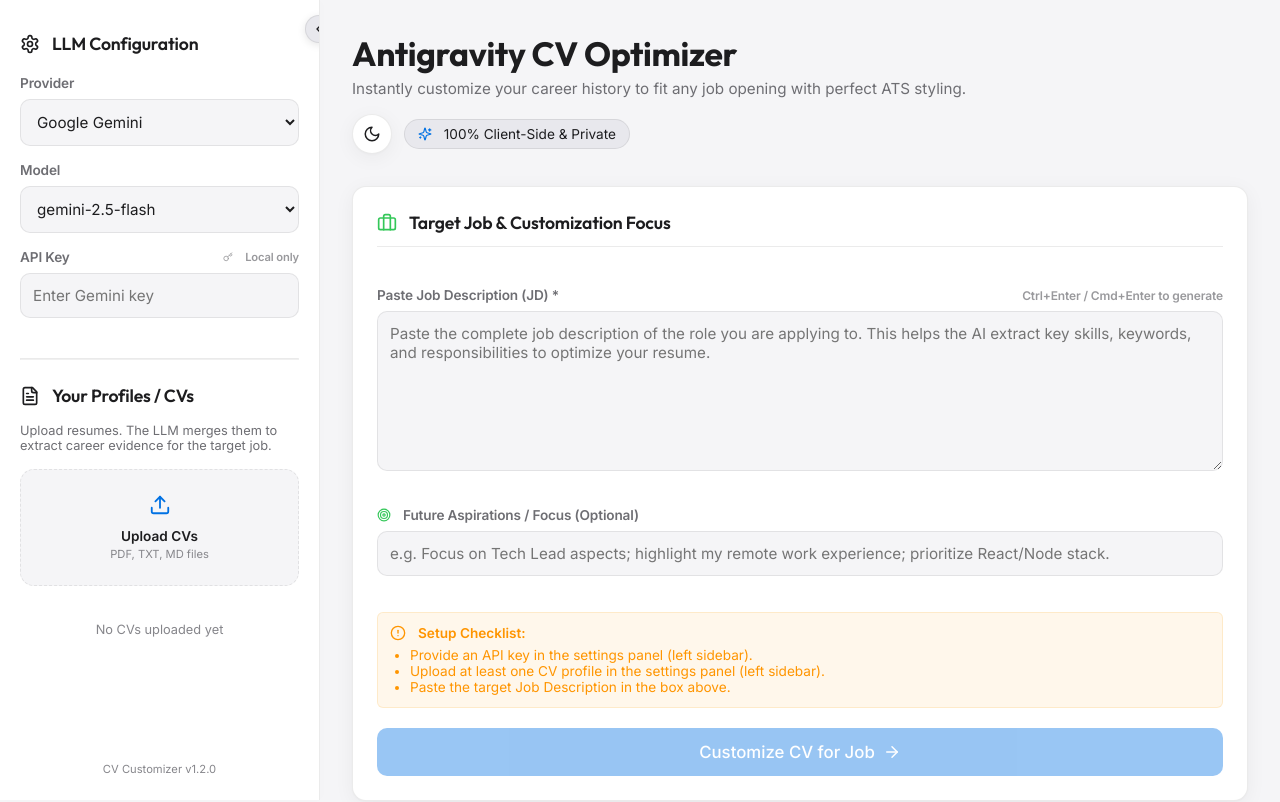
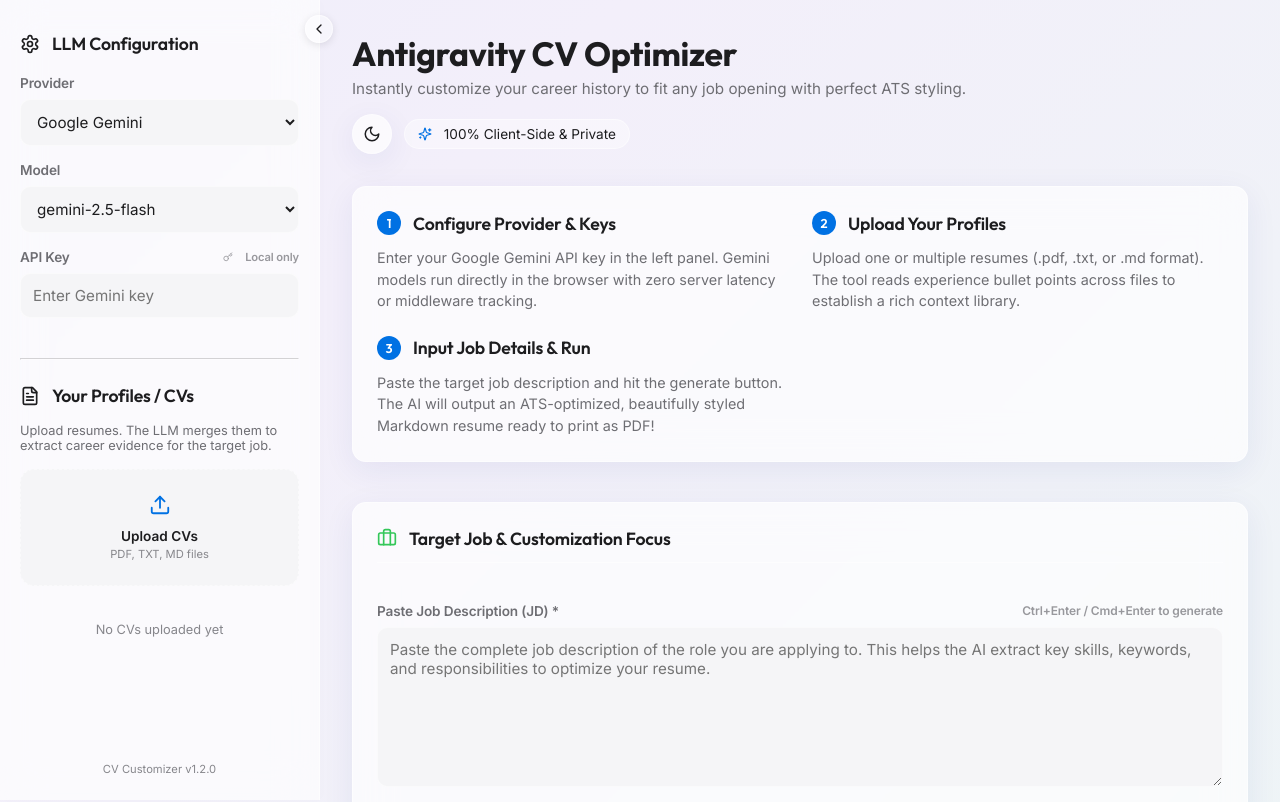
Before and after one commit to vineetsansare/ai-cv-optimizer, a React (Vite) app: page / in a window 1280 px wide. Shown: the top 802 px of the page. Built offline with nearby package versions, Linux system fonts and the light colour scheme.

Commit message:
feat: iOS 26 glassmorphism UI, precise PDF resume formatting, and architecture diagram

```diff
--- a/src/App.tsx
+++ b/src/App.tsx
@@ -232,6 +232,40 @@ function App() {
           </div>
         )}
 
+        {!generating && !result && (
+          <div className="glass-card" style={{ display: 'grid', gridTemplateColumns: 'repeat(auto-fit, minmax(280px, 1fr))', gap: '1.5rem', marginBottom: '0.5rem' }}>
+            <div>
+              <h3 className="flex-row-gap" style={{ marginBottom: '0.75rem' }}>
+                <span style={{ display: 'inline-flex', alignItems: 'center', justifyContent: 'center', width: '24px', height: '24px', borderRadius: '50%', background: 'var(--accent-primary)', fontSize: '0.8rem', color: '#ffffff' }}>1</span>
+                Configure Provider & Keys
+              </h3>
+              <p style={{ fontSize: '0.9rem', color: 'var(--text-secondary)', lineHeight: 1.5 }}>
+                Enter your Google Gemini API key in the left panel. Gemini models run directly in the browser with zero server latency or middleware tracking.
+              </p>
+            </div>
+
+            <div>
+              <h3 className="flex-row-gap" style={{ marginBottom: '0.75rem' }}>
+                <span style={{ display: 'inline-flex', alignItems: 'center', justifyContent: 'center', width: '24px', height: '24px', borderRadius: '50%', background: 'var(--accent-primary)', fontSize: '0.8rem', color: '#ffffff' }}>2</span>
+                Upload Your Profiles
+              </h3>
+              <p style={{ fontSize: '0.9rem', color: 'var(--text-secondary)', lineHeight: 1.5 }}>
+                Upload one or multiple resumes (.pdf, .txt, or .md format). The tool reads experience bullet points across files to establish a rich context library.
+              </p>
+            </div>
+
+            <div>
+              <h3 className="flex-row-gap" style={{ marginBottom: '0.75rem' }}>
+                <span style={{ display: 'inline-flex', alignItems: 'center', justifyContent: 'center', width: '24px', height: '24px', borderRadius: '50%', background: 'var(--accent-primary)', fontSize: '0.8rem', color: '#ffffff' }}>3</span>
+                Input Job Details & Run
+              </h3>
+              <p style={{ fontSize: '0.9rem', color: 'var(--text-secondary)', lineHeight: 1.5 }}>
+                Paste the target job description and hit the generate button. The AI will output an ATS-optimized, beautifully styled Markdown resume ready to print as PDF!
+              </p>
+            </div>
+          </div>
+        )}
+
         <JobInput
           jobDescription={jobDescription}
           onChangeJobDescription={setJobDescription}
@@ -263,40 +297,6 @@ function App() {
             onUpdateMarkdown={handleUpdateMarkdown}
           />
         )}
-
-        {!generating && !result && (
-          <div className="glass-card" style={{ display: 'grid', gridTemplateColumns: 'repeat(auto-fit, minmax(280px, 1fr))', gap: '1.5rem', marginTop: '0.5rem' }}>
-            <div>
-              <h3 className="flex-row-gap" style={{ marginBottom: '0.75rem' }}>
-                <span style={{ display: 'inline-flex', alignItems: 'center', justifyContent: 'center', width: '24px', height: '24px', borderRadius: '50%', background: 'var(--accent-primary)', fontSize: '0.8rem', color: '#ffffff' }}>1</span>
-                Configure Provider & Keys
-              </h3>
-              <p style={{ fontSize: '0.9rem', color: 'var(--text-secondary)', lineHeight: 1.5 }}>
-                Enter your Google Gemini API key in the left panel. Gemini models run directly in the browser with zero server latency or middleware tracking.
-              </p>
-            </div>
-
-            <div>
-              <h3 className="flex-row-gap" style={{ marginBottom: '0.75rem' }}>
-                <span style={{ display: 'inline-flex', alignItems: 'center', justifyContent: 'center', width: '24px', height: '24px', borderRadius: '50%', background: 'var(--accent-primary)', fontSize: '0.8rem', color: '#ffffff' }}>2</span>
-                Upload Your Profiles
-              </h3>
-              <p style={{ fontSize: '0.9rem', color: 'var(--text-secondary)', lineHeight: 1.5 }}>
-                Upload one or multiple resumes (.pdf, .txt, or .md format). The tool reads experience bullet points across files to establish a rich context library.
-              </p>
-            </div>
-
-            <div>
-              <h3 className="flex-row-gap" style={{ marginBottom: '0.75rem' }}>
-                <span style={{ display: 'inline-flex', alignItems: 'center', justifyContent: 'center', width: '24px', height: '24px', borderRadius: '50%', background: 'var(--accent-primary)', fontSize: '0.8rem', color: '#ffffff' }}>3</span>
-                Input Job Details & Run
-              </h3>
-              <p style={{ fontSize: '0.9rem', color: 'var(--text-secondary)', lineHeight: 1.5 }}>
-                Paste the target job description and hit the generate button. The AI will output an ATS-optimized, beautifully styled Markdown resume ready to print as PDF!
-              </p>
-            </div>
-          </div>
-        )}
       </main>
     </div>
   );
--- a/src/components/SettingsPanel.tsx
+++ b/src/components/SettingsPanel.tsx
@@ -111,8 +111,9 @@ export const SettingsPanel: React.FC<SettingsPanelProps> = ({
         {collapsed ? <ChevronRight size={16} /> : <ChevronLeft size={16} />}
       </button>
 
-      {/* COLLAPSED VIEW (Icon-Only Mode) */}
-      {collapsed ? (
+      <div className="sidebar-scroll-area">
+        {/* COLLAPSED VIEW (Icon-Only Mode) */}
+        {collapsed ? (
         <div className="collapsed-icon-only" style={{ display: 'flex', flexDirection: 'column', gap: '2rem', marginTop: '2.5rem', alignItems: 'center' }}>
           <div title="LLM Configurations" className="flex-row-gap" style={{ cursor: 'pointer', position: 'relative' }} onClick={onToggleCollapse}>
             <Settings size={24} className="text-accent-primary" />
@@ -284,7 +285,8 @@ export const SettingsPanel: React.FC<SettingsPanelProps> = ({
             CV Customizer v1.2.0
           </div>
         </div>
-      )}
+        )}
+      </div>
     </aside>
   );
 };
--- a/src/index.css
+++ b/src/index.css
@@ -2,14 +2,14 @@
 @import url('https://fonts.googleapis.com/css2?family=Inter:wght@300;400;500;600;700&family=Outfit:wght@400;500;600;700;800&family=Fira+Code:wght@400;500&display=swap');
 
 :root {
-  /* Apple-Inspired Light Mode (Default) */
+  /* Apple-Inspired Light Mode (Liquid Glass) */
   --bg-primary: #f5f5f7;
-  --bg-secondary: #ffffff;
-  --bg-tertiary: #e8e8ed;
+  --bg-secondary: rgba(255, 255, 255, 0.65);
+  --bg-tertiary: rgba(255, 255, 255, 0.4);
 
-  --card-bg: #ffffff;
-  --card-border: rgba(0, 0, 0, 0.08);
-  --card-shadow: 0 4px 20px rgba(0, 0, 0, 0.05), 0 1px 2px rgba(0, 0, 0, 0.02);
+  --card-bg: rgba(255, 255, 255, 0.65);
+  --card-border: rgba(255, 255, 255, 0.5);
+  --card-shadow: 0 8px 32px 0 rgba(31, 38, 135, 0.07);
 
   --text-primary: #1d1d1f;
   --text-secondary: #6e6e73;
@@ -45,12 +45,12 @@
 /* Dark Mode Overrides */
 .dark-theme {
   --bg-primary: #0b0f19;
-  --bg-secondary: #111827;
-  --bg-tertiary: #1f2937;
+  --bg-secondary: rgba(17, 24, 39, 0.6);
+  --bg-tertiary: rgba(31, 41, 55, 0.5);
 
-  --card-bg: rgba(17, 24, 39, 0.7);
-  --card-border: rgba(255, 255, 255, 0.08);
-  --card-shadow: 0 10px 15px -3px rgba(0, 0, 0, 0.1), 0 4px 6px -2px rgba(0, 0, 0, 0.05);
+  --card-bg: rgba(17, 24, 39, 0.6);
+  --card-border: rgba(255, 255, 255, 0.1);
+  --card-shadow: 0 8px 32px 0 rgba(0, 0, 0, 0.3);
 
   --text-primary: #f3f4f6;
   --text-secondary: #9ca3af;
@@ -80,6 +80,21 @@ body {
   min-height: 100vh;
   overflow-x: hidden;
   background: var(--bg-primary);
+  /* Liquid glass background gradient */
+  background: linear-gradient(135deg, rgba(200, 220, 255, 0.4), rgba(240, 230, 255, 0.4), rgba(220, 250, 240, 0.4));
+  background-size: 200% 200%;
+  animation: liquidBg 15s ease infinite;
+}
+
+.dark-theme body {
+  background: linear-gradient(135deg, rgba(15, 25, 45, 0.8), rgba(25, 15, 40, 0.8), rgba(15, 35, 30, 0.8));
+  background-size: 200% 200%;
+}
+
+@keyframes liquidBg {
+  0% { background-position: 0% 50%; }
+  50% { background-position: 100% 50%; }
+  100% { background-position: 0% 50%; }
 }
 
 /* Scrollbars */
@@ -119,18 +134,32 @@ body {
 /* Sidebar */
 .sidebar {
   background: var(--bg-secondary);
+  backdrop-filter: blur(20px);
+  -webkit-backdrop-filter: blur(20px);
   border-right: 1px solid var(--card-border);
+  display: flex;
+  flex-direction: column;
+  height: 100vh;
+  position: sticky;
+  top: 0;
+  z-index: 10;
+  box-shadow: 2px 0 10px rgba(0, 0, 0, 0.01);
+  overflow: visible;
+}
+
+.sidebar-scroll-area {
   padding: 1.5rem 1.25rem;
   display: flex;
   flex-direction: column;
   gap: 1.5rem;
-  height: 100vh;
-  position: sticky;
-  top: 0;
   overflow-y: auto;
   overflow-x: hidden;
-  z-index: 10;
-  box-shadow: 2px 0 10px rgba(0, 0, 0, 0.01);
+  height: 100%;
+}
+
+.sidebar.collapsed .sidebar-scroll-area {
+  padding: 1.5rem 0.5rem;
+  align-items: center;
 }
 
 .sidebar.collapsed {
@@ -145,6 +174,8 @@ body {
     border-right: none;
     border-bottom: 1px solid var(--card-border);
     width: 100% !important;
+  }
+  .sidebar-scroll-area, .sidebar.collapsed .sidebar-scroll-area {
     padding: 1.25rem;
     align-items: stretch;
   }
@@ -217,6 +248,8 @@ h3 {
 /* Cards & Apple Styling */
 .glass-card {
   background: var(--card-bg);
+  backdrop-filter: blur(20px);
+  -webkit-backdrop-filter: blur(20px);
   border: 1px solid var(--card-border);
   border-radius: var(--border-radius-lg);
   padding: 1.5rem;
@@ -531,8 +564,8 @@ textarea {
 /* Exact section divider header styling from PDF */
 .resume-preview-sheet h2 {
   font-size: 11pt;
-  border-top: 1.5px solid #111827 !important;
-  border-bottom: 1.5px solid #111827 !important;
+  border-top: 2px solid #111827 !important;
+  border-bottom: 1px solid #111827 !important;
   padding: 4px 0 !important;
   margin-top: 1.5rem !important;
   margin-bottom: 0.85rem !important;
--- a/src/utils/llm.ts
+++ b/src/utils/llm.ts
@@ -36,6 +36,10 @@ Here are the strict guidelines:
 2. **ATS Optimization**: Identify critical keywords, technical skills, and phrases in the Job Description, and naturally integrate them into the candidate's experience where applicable.
 3. **Strict 2-Page Constraint**: Ensure the resume is highly optimized, concise, and fits strictly within a 2-page ceiling (approximately 500-750 words). Filter out minor or redundant details, and focus on high-impact accomplishments.
 4. **Professional Formatting**: Format headings to match the user's specific CV format:
+   - The very top of the resume MUST start with the candidate's Name as an H1, immediately followed by the exact Target Job Title (from the JD) as an italicized subtitle on the next line. Like this:
+     # [Candidate Name]
+     *[Target Job Title]*
+     email | phone | location | linkedin
    - Job Experience headers MUST be written as:
      ### Job Title | Dates
      *Company Name | Location*
@@ -45,7 +49,8 @@ Here are the strict guidelines:
    - Standard sections headings MUST be: EXECUTIVE PROFILE, PROFESSIONAL EXPERIENCE, TECHNICAL SKILLS & COMPETENCIES, CORE IMPACT & CAREER HIGHLIGHTS, EDUCATION.
    - For TECHNICAL SKILLS & COMPETENCIES, write the skills as a bulleted list where each bullet starts with the bold category and a colon, e.g.:
      * **Mobile Architecture**: Modular Architecture, MVVM, Swift, ...
-5. **Human Readability**: Do not over-optimize to the point of keyword stuffing. Use strong action verbs, quantifiable accomplishments, and clear bullet points.
+   - Use bolding (**text**) judiciously throughout the CV to highlight key technical skills, impactful metrics, and critical qualifications to draw the recruiter's eye.
+5. **Human Readability**: Ensure the content sounds like it is written by a normal human professional, not copy-pasted from an AI tool. Avoid robotic transitions, cliché AI buzzwords, or overly complex vocabulary. Build credibility and trust through clear, authentic, and factual storytelling.
 6. **Custom Cover Letter**: Write a short, punchy, and summarized Cover Letter (under 250 words) targeted to the recruiting team of the organization in the JD. It should highlight the applicant's top matches, explain their interest, and make it extremely easy for a recruiter to shortlist the candidate.`;
 
   const userPrompt = `
```
Also changed, not shown: 1 other file (tests, documents, lock files or other folders).
